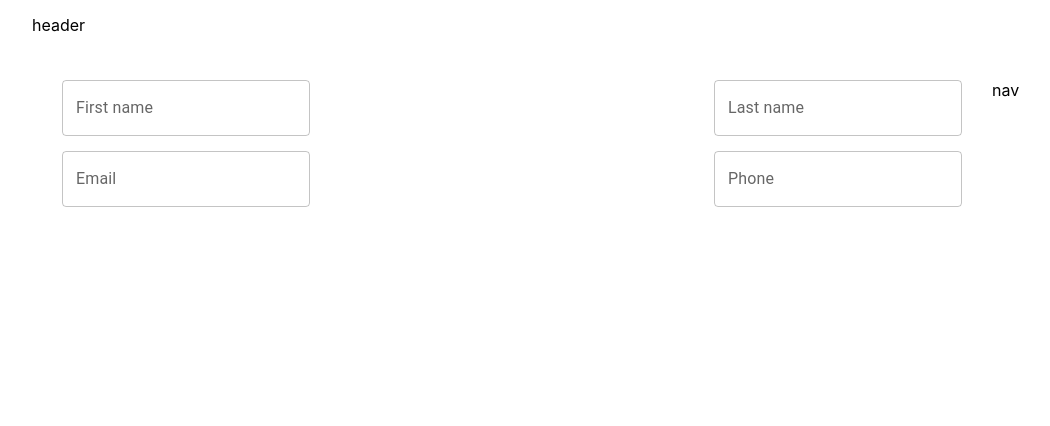
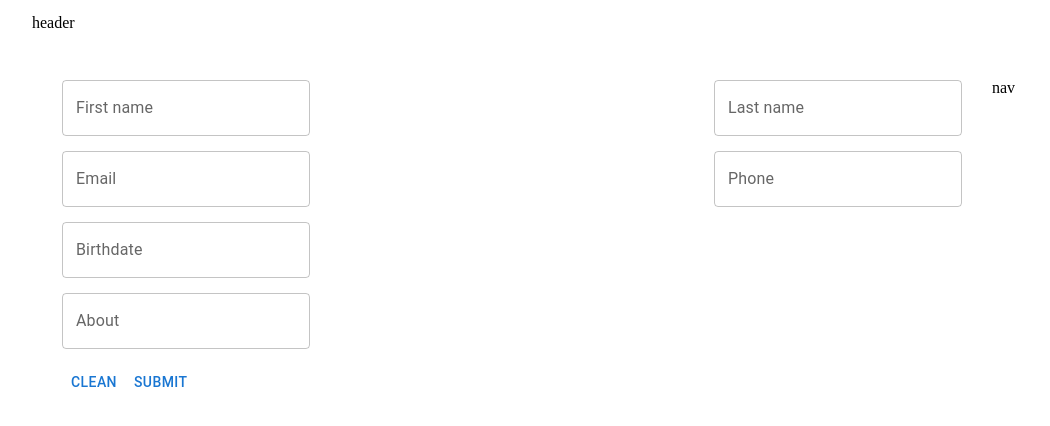
Before and after one commit to MaciejOstojski4/DS-app, a React (Create React App) app: page /users/create in a window 1280 px wide. Shown: the top 426 px of the page, without its empty margins (8-1058 px from the left). Built offline with nearby package versions, Linux system fonts and the light colour scheme.

Commit message:
Add reset.css file and missing fields

```diff
--- a/package.json
+++ b/package.json
@@ -7,6 +7,7 @@
     "@emotion/styled": "^11.8.1",
     "@mui/material": "^5.6.1",
     "@mui/styled-engine-sc": "^5.6.1",
+    "@mui/x-date-pickers": "^5.0.0-alpha.1",
     "@reduxjs/toolkit": "^1.8.1",
     "@testing-library/jest-dom": "^4.2.4",
     "@testing-library/react": "^9.5.0",
@@ -16,6 +17,7 @@
     "@types/react": "^16.14.25",
     "@types/react-dom": "^16.9.14",
     "@types/react-redux": "^7.1.24",
+    "date-fns": "^2.28.0",
     "i18next": "^21.6.16",
     "react": "^18.0.0",
     "react-dom": "^18.0.0",
--- a/src/i18n/en/users.json
+++ b/src/i18n/en/users.json
@@ -3,5 +3,6 @@
   "Last name": "Last name",
   "Email": "Email",
   "About": "About",
-  "Phone": "Phone"
+  "Phone": "Phone",
+  "Birthdate": "Birthdate"
 }
--- a/src/index.tsx
+++ b/src/index.tsx
@@ -1,6 +1,7 @@
 import React from 'react';
 import ReactDOM from 'react-dom';
 import './index.css';
+import './reset.css';
 import App from './App';
 import { store } from './app/store';
 import { Provider } from 'react-redux';
--- a/src/pages/users/create/constants.ts
+++ b/src/pages/users/create/constants.ts
@@ -5,4 +5,6 @@
   lastName: '',
   email: '',
   phone: '',
+  birthdate: null,
+  about: '',
 };
--- a/src/pages/users/create/container.tsx
+++ b/src/pages/users/create/container.tsx
@@ -1,4 +1,6 @@
-import { TextField } from '@mui/material';
+import { Button, TextField } from '@mui/material';
+import { DatePicker, LocalizationProvider } from '@mui/x-date-pickers';
+import { AdapterDateFns } from '@mui/x-date-pickers/AdapterDateFns';
 import { useTranslation } from 'react-i18next';
 
 import { useForm } from './hooks';
@@ -8,7 +10,8 @@
   const { t } = useTranslation('users');
   const {
     formObject,
-    handleInputChange
+    handleInputChange,
+    handleDateChange
   } = useForm();
 
   return (
@@ -31,6 +34,16 @@
               onChange={handleInputChange}
             />
           </S.FormGroup>
+          <S.FormGroup>
+            <LocalizationProvider dateAdapter={AdapterDateFns}>
+              <DatePicker
+                label={t('Birthdate')}
+                value={formObject.birthdate}
+                onChange={handleDateChange}
+                renderInput={(params) => <TextField {...params} />}
+              />
+            </LocalizationProvider>
+          </S.FormGroup>
         </S.FormColumn>
         <S.FormColumn>
           <S.FormGroup>
@@ -51,6 +64,22 @@
           </S.FormGroup>
         </S.FormColumn>
       </S.FormRow>
+      <S.FormRow>
+        <S.FormGroup>
+          <TextField
+            name="about"
+            label={t('About')}
+            value={formObject.about}
+            onChange={handleInputChange}
+          />
+        </S.FormGroup>
+      </S.FormRow>
+      <S.FormRow>
+        <S.FormGroupSubmit>
+          <Button>{t('Clean')}</Button>
+          <Button>{t('Submit')}</Button>
+        </S.FormGroupSubmit>
+      </S.FormRow>
     </S.Form>
   );
 };
--- a/src/pages/users/create/hooks.ts
+++ b/src/pages/users/create/hooks.ts
@@ -11,8 +11,13 @@
     setFormObject({ ...formObject, [name]: value });
   };
 
+  const handleDateChange = (birthdate: Date | null) => {
+    setFormObject({ ...formObject, birthdate });
+  };
+
   return {
     formObject,
-    handleInputChange
+    handleInputChange,
+    handleDateChange
   };
 };
--- a/src/pages/users/create/styles.ts
+++ b/src/pages/users/create/styles.ts
@@ -2,6 +2,7 @@
 
 export const Form = styled('form')({
   display: 'flex',
+  flexDirection: 'column',
   width: '100%',
 });
 
@@ -20,3 +21,8 @@
 export const FormGroup = styled('div')({
   margin: '0 0 15px 0',
 });
+
+export const FormGroupSubmit = styled('div')({
+  display: 'flex',
+  jsutifyContent: 'flex-end'
+});
--- a/src/pages/users/create/types.ts
+++ b/src/pages/users/create/types.ts
@@ -3,4 +3,6 @@
   lastName: string;
   email: string;
   phone: string;
+  about: string;
+  birthdate: Date | null;
 }
--- /dev/null
+++ b/src/reset.css
@@ -0,0 +1,49 @@
+/* http://meyerweb.com/eric/tools/css/reset/
+   v2.0 | 20110126
+   License: none (public domain)
+*/
+
+html, body, div, span, applet, object, iframe,
+h1, h2, h3, h4, h5, h6, p, blockquote, pre,
+a, abbr, acronym, address, big, cite, code,
+del, dfn, em, img, ins, kbd, q, s, samp,
+small, strike, strong, sub, sup, tt, var,
+b, u, i, center,
+dl, dt, dd, ol, ul, li,
+fieldset, form, label, legend,
+table, caption, tbody, tfoot, thead, tr, th, td,
+article, aside, canvas, details, embed,
+figure, figcaption, footer, header, hgroup,
+menu, nav, output, ruby, section, summary,
+time, mark, audio, video {
+	margin: 0;
+	padding: 0;
+	border: 0;
+	font-size: 100%;
+	font: inherit;
+	vertical-align: baseline;
+  box-sizing: border-box;
+}
+/* HTML5 display-role reset for older browsers */
+article, aside, details, figcaption, figure,
+footer, header, hgroup, menu, nav, section {
+	display: block;
+}
+body {
+	line-height: 1;
+}
+ol, ul {
+	list-style: none;
+}
+blockquote, q {
+	quotes: none;
+}
+blockquote:before, blockquote:after,
+q:before, q:after {
+	content: '';
+	content: none;
+}
+table {
+	border-collapse: collapse;
+	border-spacing: 0;
+}
```
Also changed, not shown: 1 other file (tests, documents, lock files or other folders).
